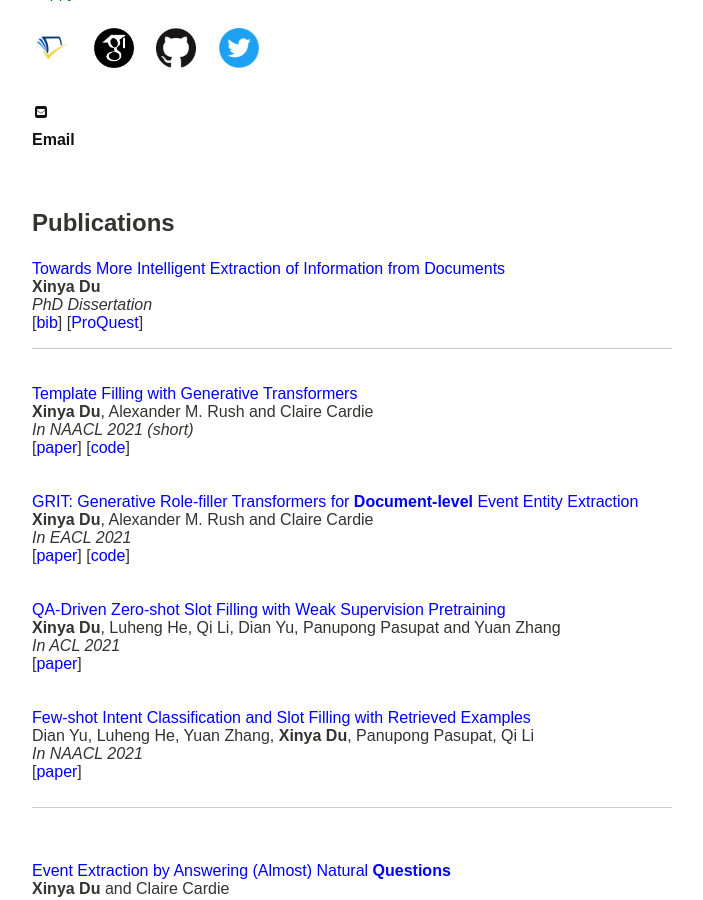
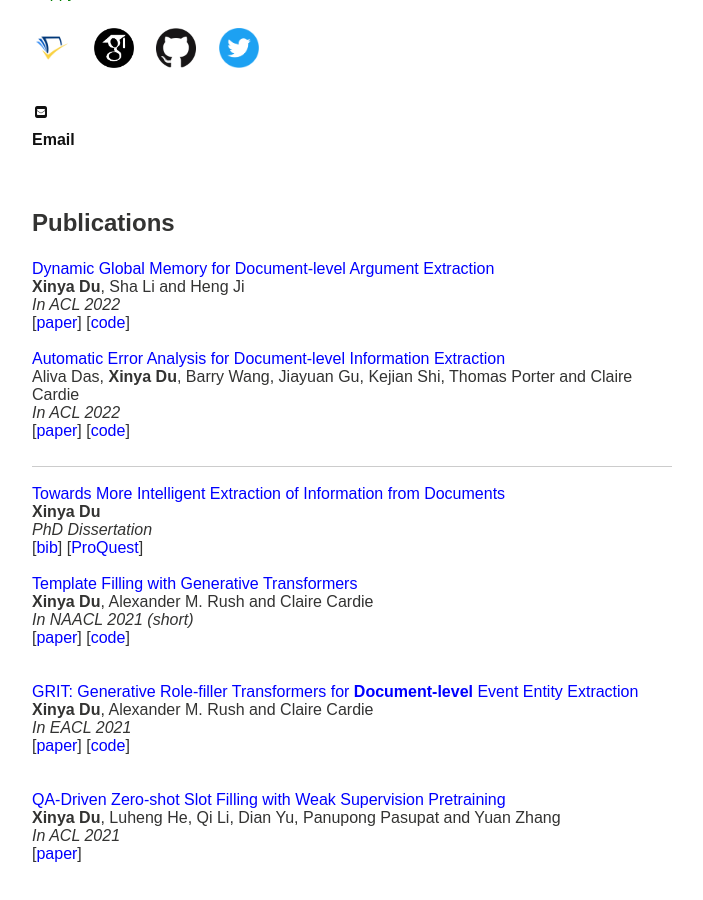
Before and after one commit to xinyadu/xinyadu.github.io, a Jekyll site: the page index.html, which Jekyll copies as it is, in a window 1280 px wide and 900 px high, scrolled down 603 px. Shown: the whole window, without its empty margins (288-991 px from the left). Built offline with Jekyll 4.4.1, drawn with Linux system fonts in a browser that asks for light colours.

Commit message:
update paper

```diff
--- a/index.html
+++ b/index.html
@@ -181,15 +181,30 @@ You can find more information about me in the <a href="docs/CV_Xinya.pdf"><span
                         <!-- <ul> -->
                                 <h2 style="font-size:18pt"> Publications </h2>
 
+                                <span style="color:blue">Dynamic Global Memory for Document-level Argument Extraction</span><br />
+                                <strong>Xinya Du</strong>, Sha Li and Heng Ji<br />
+                                <em>In ACL 2022</em> <br />
+                                <!-- [<a href="bibs/emnlp17important.bib"><span style="color:blue">bib</span></a>] -->
+                                [<a href="papers/ACL22_Doc_level_informative_arg_extraction.pdf"><span style="color:blue">paper</span></a>]
+                                [<a href="https://github.com/xinyadu"><span style="color:blue">code</span></a>]
 
+                                <p><br />
+                                <span style="color:blue">Automatic Error Analysis for Document-level Information Extraction</span><br />
+                                Aliva Das, <strong>Xinya Du</strong>, Barry Wang, Jiayuan Gu, Kejian Shi, Thomas Porter and Claire Cardie<br />
+                                <em>In ACL 2022</em> <br />
+                                [<a href="https://aclanthology.org/"><span style="color:blue">paper</span></a>]
+                                [<a href="https://github.com/xinyadu"><span style="color:blue">code</span></a>]
 
+                                <hr />
+
+                                <p>
                                 <span style="color:blue">Towards More Intelligent Extraction of Information from Documents</span><br />
                                 <strong>Xinya Du</strong><br />
                                 <em>PhD Dissertation</em> <br />
                                 <a href="bibs/phdthesis.bib">[<span style="color:blue">bib</span>]</a>
                                 [<a href="https://search.proquest.com/openview/ff090eb702b98c8e4562865ddb5e7f81/1?pq-origsite=gscholar&cbl=18750&diss=y"><span style="color:blue">ProQuest</span></a>]
 
-                                <hr />
+                                <!-- <hr /> -->
 
                                 <p><br />
                                 <span style="color:blue">Template Filling with Generative Transformers </span><br />
@@ -220,7 +235,7 @@ You can find more information about me in the <a href="docs/CV_Xinya.pdf"><span
 
                                 <hr />
 
-                                <p><br /> <br />
+                                <p>
                                 <span style="color:blue">Event Extraction by Answering (Almost) Natural <strong>Questions</strong></span> <br />
                                 <strong>Xinya Du</strong> and Claire Cardie<br />
                                 <em>In EMNLP 2020</em> <br />
@@ -246,7 +261,7 @@ You can find more information about me in the <a href="docs/CV_Xinya.pdf"><span
 
                                 <hr />
 
-                                <p><br /> <br />
+                                <p>
                                 <span style="color:blue">Leveraging Structured Metadata for Improving Question Answering on the Web</span> <br />
                                 <strong>Xinya Du</strong>, Adam Fourney, Robert Sim, Claire Cardie, Paul Bennett and Ahmed Hassan Awadallah<br />
                                 <em>In AACL 2020</em> (short)<br />
@@ -267,7 +282,7 @@ You can find more information about me in the <a href="docs/CV_Xinya.pdf"><span
                                 <a href="bibs/du2018harvesting.bib">[<span style="color:blue">bib</span>]</a> [<a href="papers/acl18_dc.pdf"><span style="color:blue">paper</span></a>] [<a href="https://github.com/xinyadu/harvestingQA"><span style="color:blue">data &amp; code</span></a>] [<a href="https://docs.google.com/presentation/d/1ZMtg1zhmPa1B1qoqhMn-EuilNgorTZaxQGWaY-tLUy0/edit?usp=sharing"><span style="color:blue">slides</span></a>] <br /></p>
 
                                 <hr />
-                                <p><br /> <br />
+                                <p>
                                 <span style="color:blue">Identifying Where to Focus in Reading Comprehension for Neural Question Generation </span> <br />
                                 <strong>Xinya Du</strong> and Claire Cardie <br />
                                 <em>In EMNLP 2017 (short)</em> <br />
```
Also changed, not shown: 1 other file.
